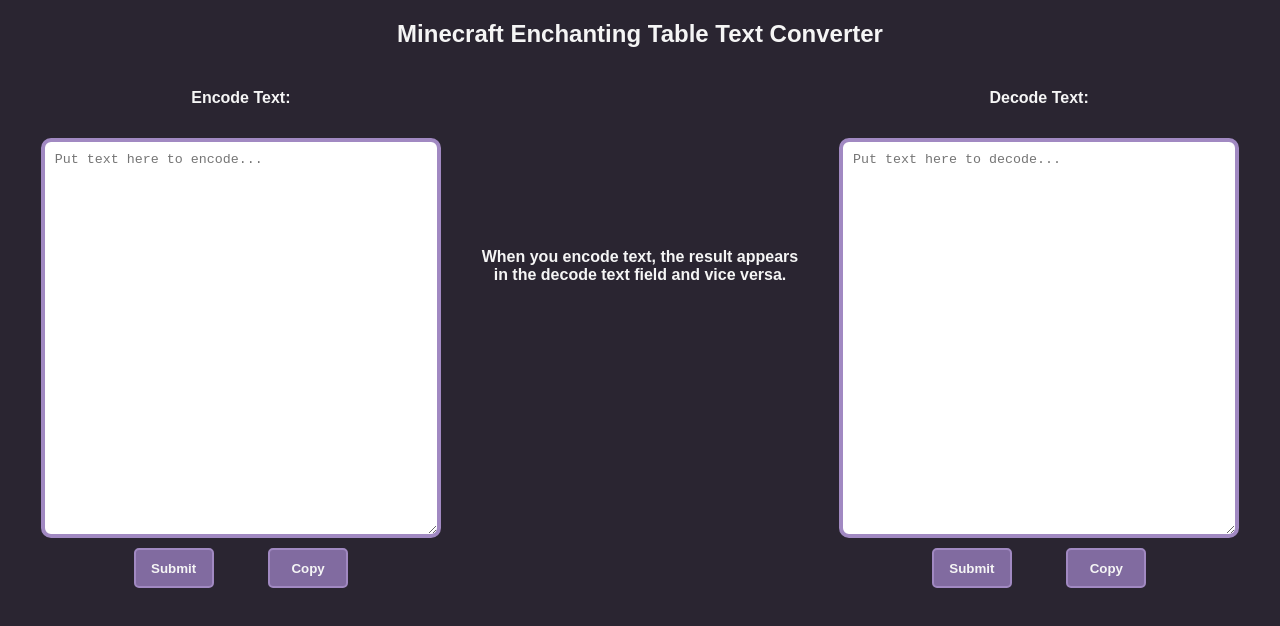
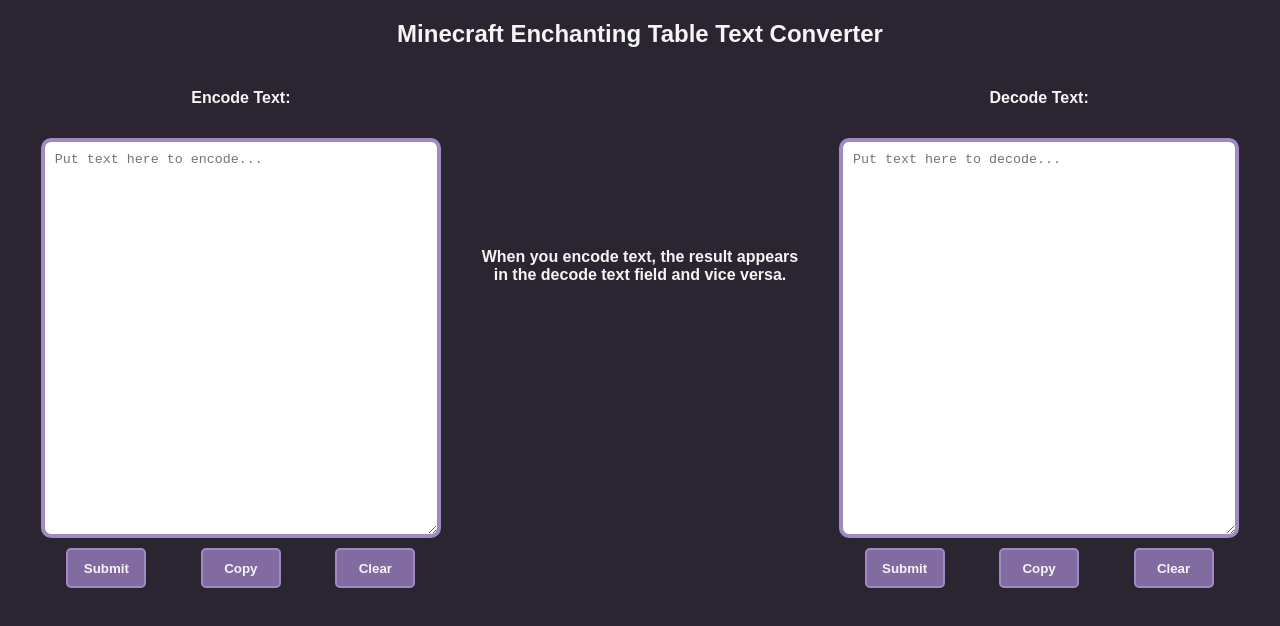
Before and after one commit to sloppyjoe13124/Minecraft-Enchanting-Table-Language-Translator, a plain HTML site: page index.html in a window 1280 px wide. Drawn offline with Linux system fonts and the light colour scheme.

Commit message:
Update index.html
added clear buttons that clear both text fields for QoL

```diff
--- a/index.html
+++ b/index.html
@@ -18,6 +18,7 @@
                     <div id="encode-button-container">
                         <button id="submit-encode" class="btn">Submit</button>
                         <button id="copy-encode" class="btn">Copy</button>
+                        <button class="btn clearBtn">Clear</button>
                         <p id="en-copy-confirm"></p>
                     </div>
                 </div>
@@ -28,6 +29,7 @@
                     <div id="decode-button-container">
                         <button id="submit-decode" class="btn">Submit</button>
                         <button id="copy-decode" class="btn">Copy</button>
+                        <button class="btn clearBtn">Clear</button>
                         <p id="de-copy-confirm"></p>
                     </div>
                 </div>
```
